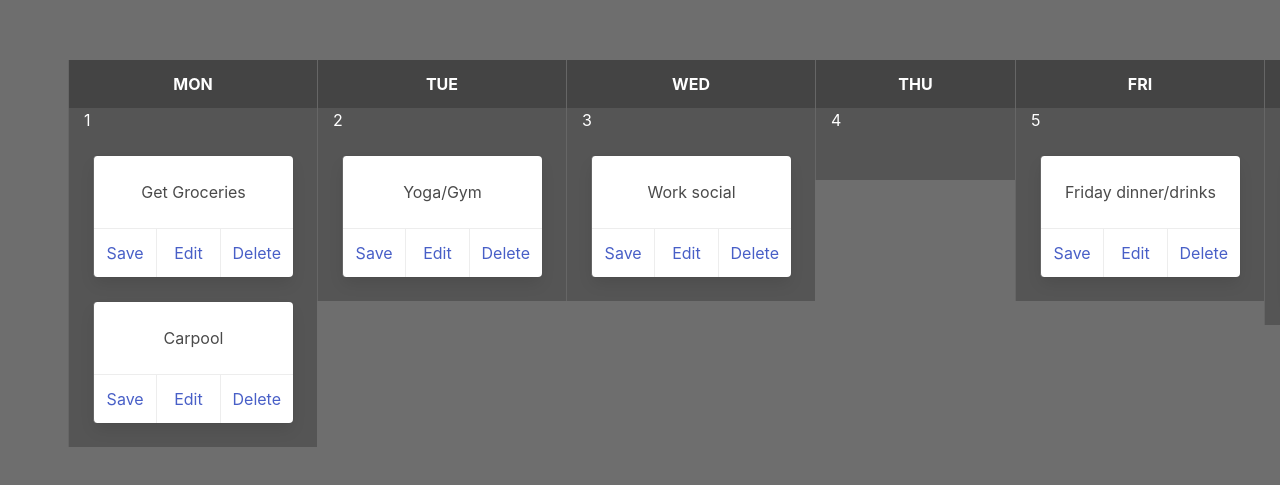
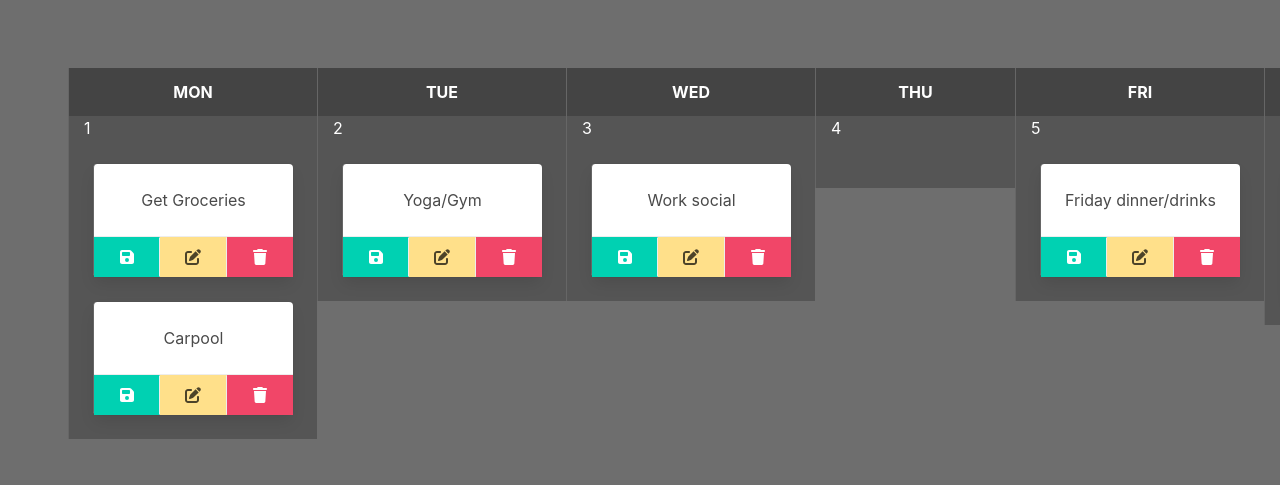
Before and after one commit to leykun-gizaw/Calendar, a Vue app: page / in a window 1280 px wide. Shown: the part 147-632 px from the top of the page. Built offline with nearby package versions, Linux system fonts and the light colour scheme.

Commit message:
Add and use new fontawesome icons in event cards

```diff
--- a/src/components/CalendarEvent.vue
+++ b/src/components/CalendarEvent.vue
@@ -2,9 +2,15 @@
   <div class="card">
     <div class="card-content">{{ event.details }}</div>
     <footer class="card-footer">
-      <a href="#" class="card-footer-item">Save</a>
-      <a href="#" class="card-footer-item">Edit</a>
-      <a href="#" class="card-footer-item">Delete</a>
+      <button class="button is-primary card-footer-item is-radiusless">
+        <font-awesome-icon icon="floppy-disk" />
+      </button>
+      <button class="button is-warning card-footer-item is-radiusless">
+        <font-awesome-icon icon="fa-pen-to-square" />
+      </button>
+      <button class="button is-danger card-footer-item is-radiusless">
+        <font-awesome-icon icon="fa-trash" />
+      </button>
     </footer>
   </div>
 </template>
--- a/src/main.js
+++ b/src/main.js
@@ -4,7 +4,11 @@ import '../node_modules/bulma/css/bulma.css';
 import App from './App.vue';
 import { library } from '@fortawesome/fontawesome-svg-core';
 import { FontAwesomeIcon } from '@fortawesome/vue-fontawesome';
-
-library.add();
+import {
+  faFloppyDisk,
+  faPenToSquare,
+  faTrash,
+} from '@fortawesome/free-solid-svg-icons';
+library.add(faFloppyDisk, faPenToSquare, faTrash);
 
 createApp(App).component('font-awesome-icon', FontAwesomeIcon).mount('#app');
```
